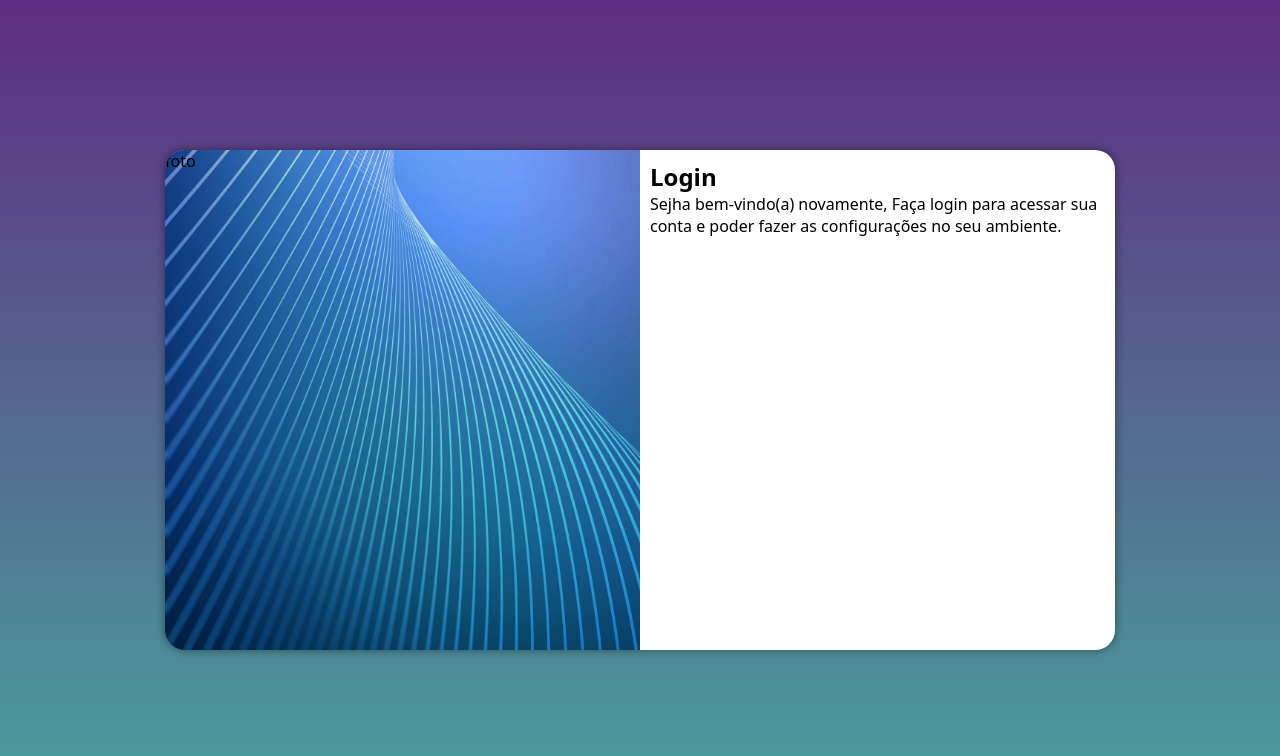
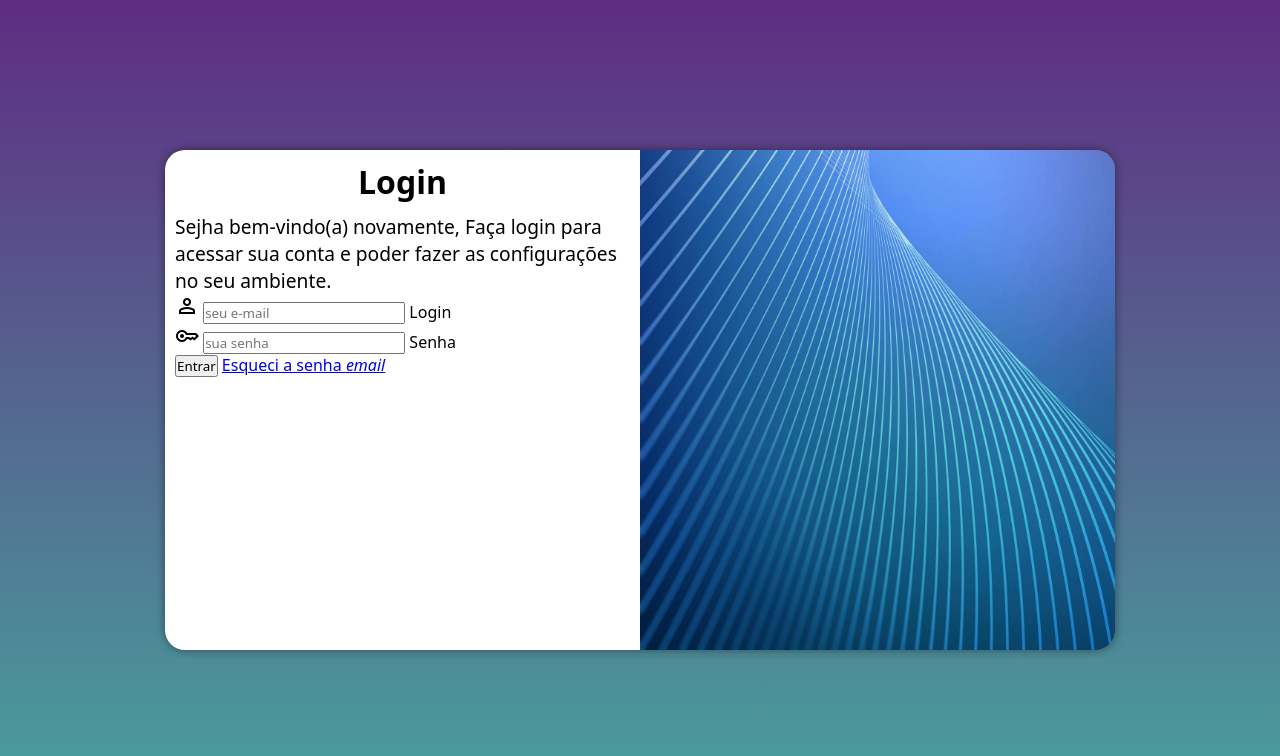
Before and after one commit to joaosmatos/projeto-login, a plain HTML site: page index.html in a window 1280 px wide. Drawn offline with nearby package versions, Linux system fonts and the light colour scheme.

Commit message:
adicionei o formulario

```diff
--- a/estilos/media-query.css
+++ b/estilos/media-query.css
@@ -31,13 +31,21 @@
     }
 
     section#login > div#imagem {
-        float: left;
+        float: right;
         width: 50%;
         height: 100%;
     }
 
     section#login > div#formulario {
-        float: right;
+        float: left;
         width: 50%;
     }
+
+    div#formulario > h1 {
+        font-size: 2em;
+    }
+
+    div#formulario > p {
+        font-size: 1.2em;
+    }
 }
--- a/estilos/style.css
+++ b/estilos/style.css
@@ -53,3 +53,12 @@ section#login > div#formulario {
     display: block;
     padding: 10px;
 }
+
+div#formulario > h1 {
+    text-align: center;
+    margin-bottom: 10px;
+}
+
+div#formulario > p {
+    font-size: 0.8em;
+}
--- a/index.html
+++ b/index.html
@@ -4,6 +4,8 @@
     <meta charset="UTF-8">
     <meta name="viewport" content="width=device-width, initial-scale=1.0">
     <title>Login</title>
+    <link rel="stylesheet" href="https://fonts.googleapis.com/css2?family=Material+Symbols+Outlined:opsz,wght,FILL,GRAD@20..48,100..700,0..1,-50..200&icon_names=person" />
+    <link rel="stylesheet" href="https://fonts.googleapis.com/css2?family=Material+Symbols+Outlined:opsz,wght,FILL,GRAD@20..48,100..700,0..1,-50..200&icon_names=key" />
     <link rel="shortcut icon" href="imagens/Ypf-Transformers-Dev-floppy.256.png" type="image/x-icon">
     <link rel="stylesheet" href="estilos/style.css">
     <link rel="stylesheet" href="estilos/media-query.css">
@@ -12,13 +14,24 @@
     <main>
         <section id="login">
             <div id="imagem">
-                foto
+
             </div>
             <div id="formulario">
                 <h1>Login</h1>
                 <p>Sejha bem-vindo(a) novamente, Faça login para acessar sua conta e poder fazer as configurações no seu ambiente.</p>
-                <form action="login.php" method="post">
-
+                <form action="login.php" method="post" autocomplete="on">
+                    <div class="campo">
+                         <span class="material-symbols-outlined">person</span>
+                        <input type="email" name="login" id="ilogin" placeholder="seu e-mail" autocomplete="email" required maxlength="30">
+                        <label for="ilogin">Login</label>
+                    </div>
+                    <div class="campo">
+                         <span class="material-symbols-outlined">key</span>
+                        <input type="password" name="senha" id="isenha" placeholder="sua senha" autocomplete="current-password" required minlength="8">
+                        <label for="isenha">Senha</label>
+                    </div>
+                    <input type="submit" value="Entrar">
+                    <a href="esqueci.html">Esqueci a senha <i class="material-icons">email</i></a>
                 </form>
             </div>
         </section>
```
